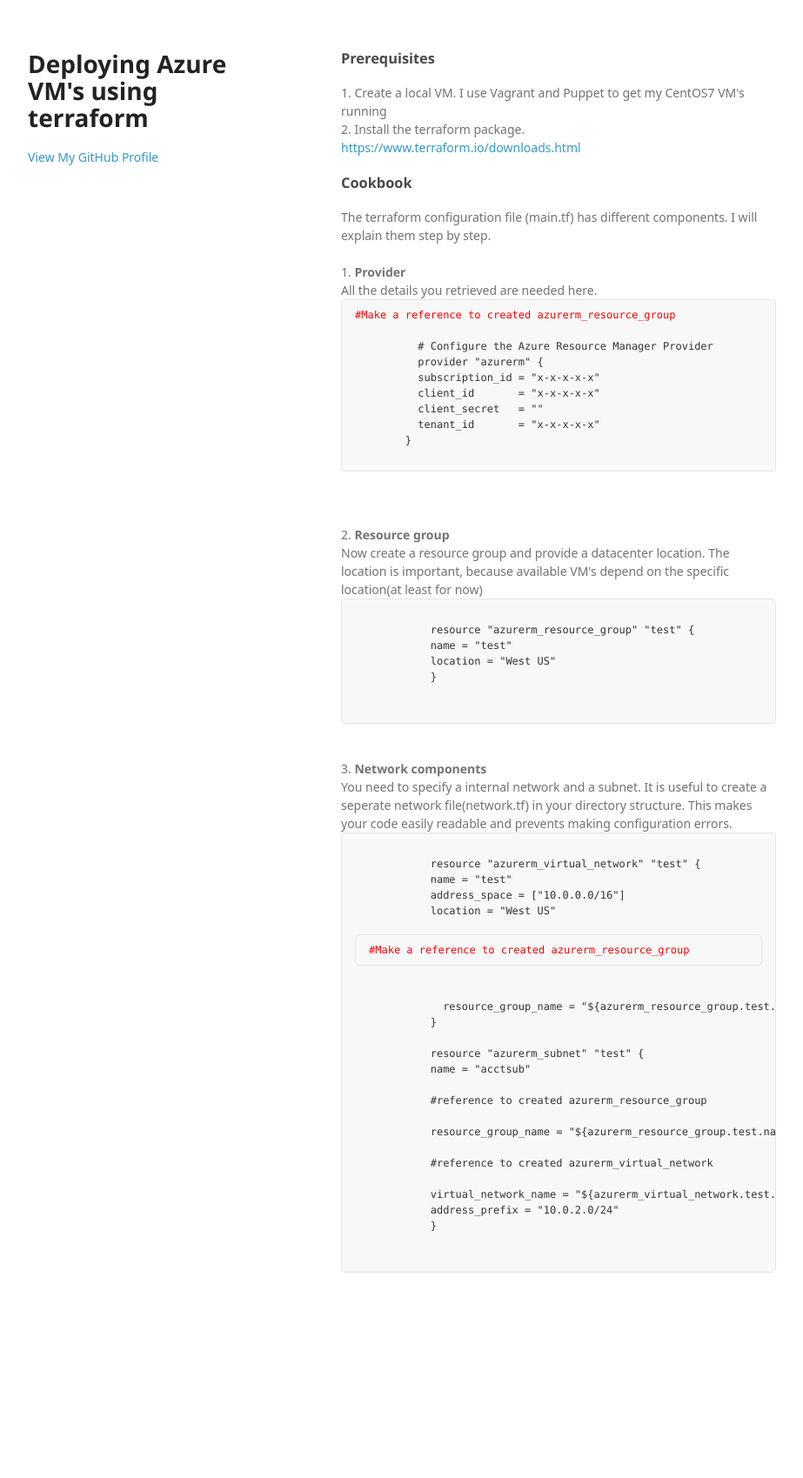
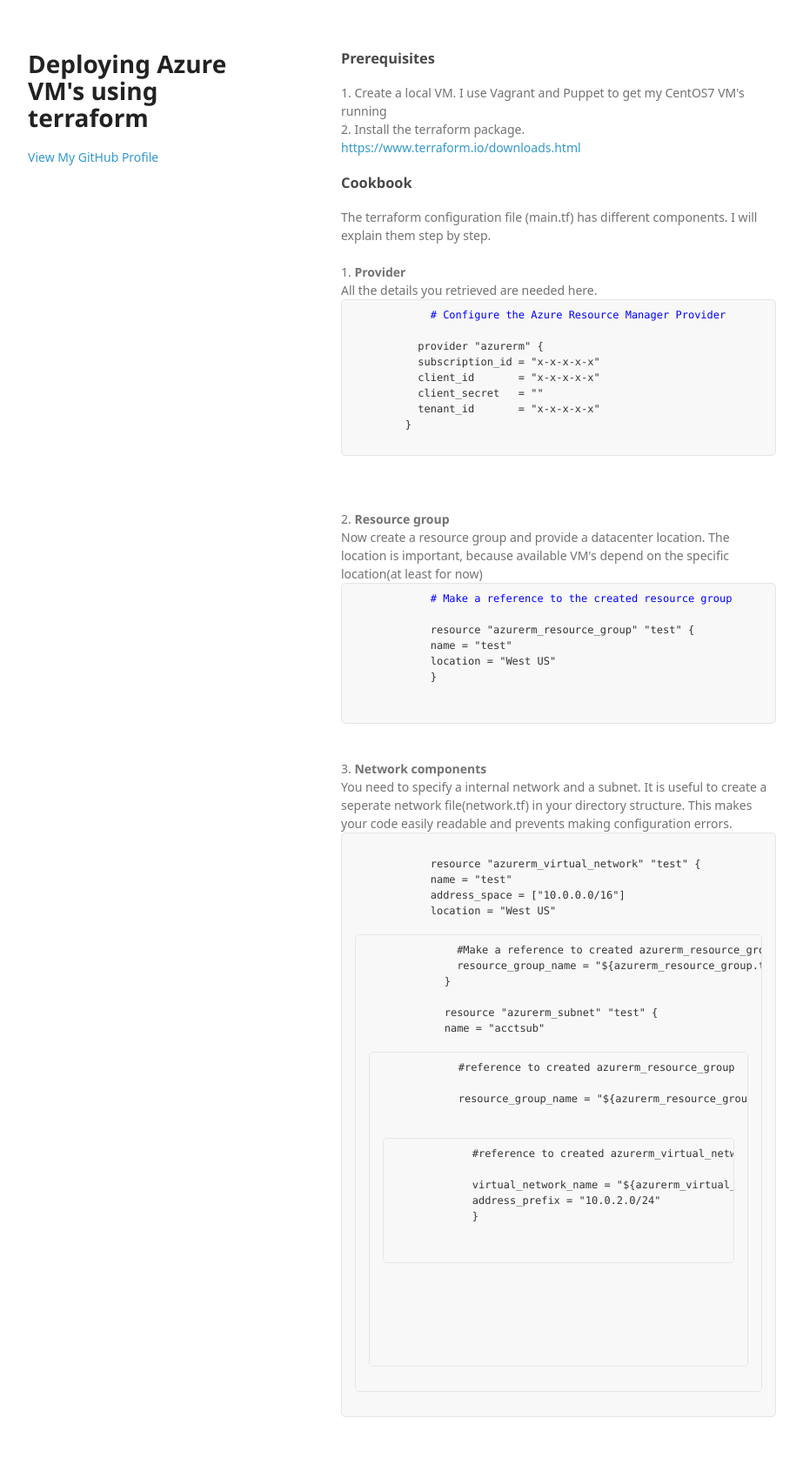
Before and after one commit to arjenwilly/arjenwilly.github.io, a Jekyll site: the page terraform2.html, which Jekyll copies as it is, in a window 1280 px wide. Shown: the whole page at 87% size, without its empty margins (178-1101 px from the left). Built offline with Jekyll 4.4.1, drawn with Linux system fonts in a browser that asks for light colours; some web fonts are replaced; before the commit the page ends 1533 px from its top, so only the background shows below that.

Commit message:
Update terraform2.html

```diff
--- a/terraform2.html
+++ b/terraform2.html
@@ -34,9 +34,9 @@
 
         1. <b>Provider</b>
         <br>All the details you retrieved are needed here.<br>
-          <pre style="color: red">#Make a reference to created azurerm_resource_group
+          <pre style="color: blue">
+            # Configure the Azure Resource Manager Provider
           <code>
-          # Configure the Azure Resource Manager Provider
           provider "azurerm" {
           subscription_id = "x-x-x-x-x"
           client_id       = "x-x-x-x-x"
@@ -48,8 +48,9 @@
         2. <b>Resource group</b><br>
         Now create a resource group and provide a datacenter location. The location is important, because available VM's depend on the specific location(at least for now)
         <br>
-        <pre>
-          <code>
+        <pre style="color: blue">
+            # Make a reference to the created resource group
+            <code>
             resource "azurerm_resource_group" "test" {
             name = "test"
             location = "West US"
@@ -64,17 +65,19 @@
             name = "test"
             address_space = ["10.0.0.0/16"]
             location = "West US"
-            <pre style="color: red">#Make a reference to created azurerm_resource_group</pre>
+            <pre style="color: blue">
+              #Make a reference to created azurerm_resource_group
               resource_group_name = "${azurerm_resource_group.test.name}"
             }
 
             resource "azurerm_subnet" "test" {
             name = "acctsub"
-
+            <pre style="color: blue">
             #reference to created azurerm_resource_group
 
             resource_group_name = "${azurerm_resource_group.test.name}"
 
+            <pre style="color: blue">
             #reference to created azurerm_virtual_network
 
             virtual_network_name = "${azurerm_virtual_network.test.name}"
```
